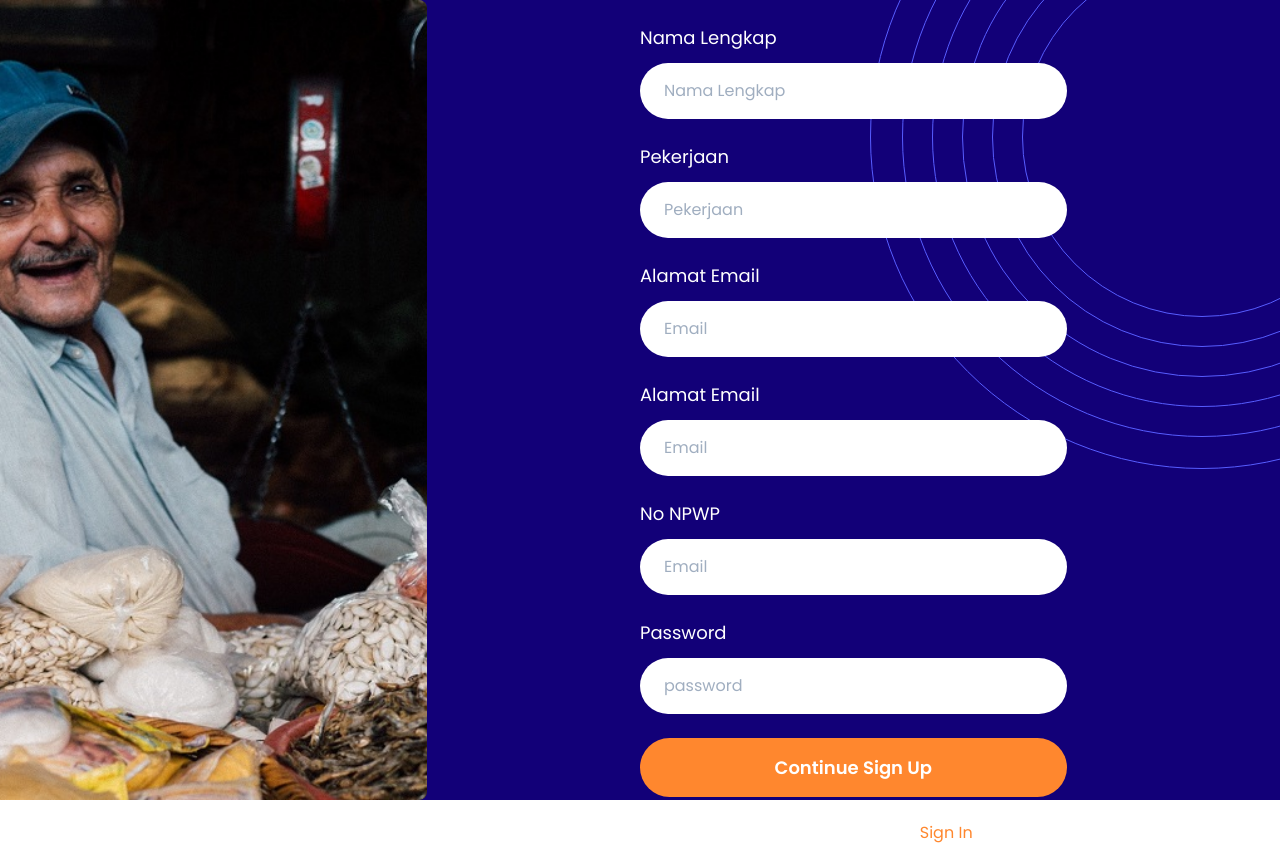
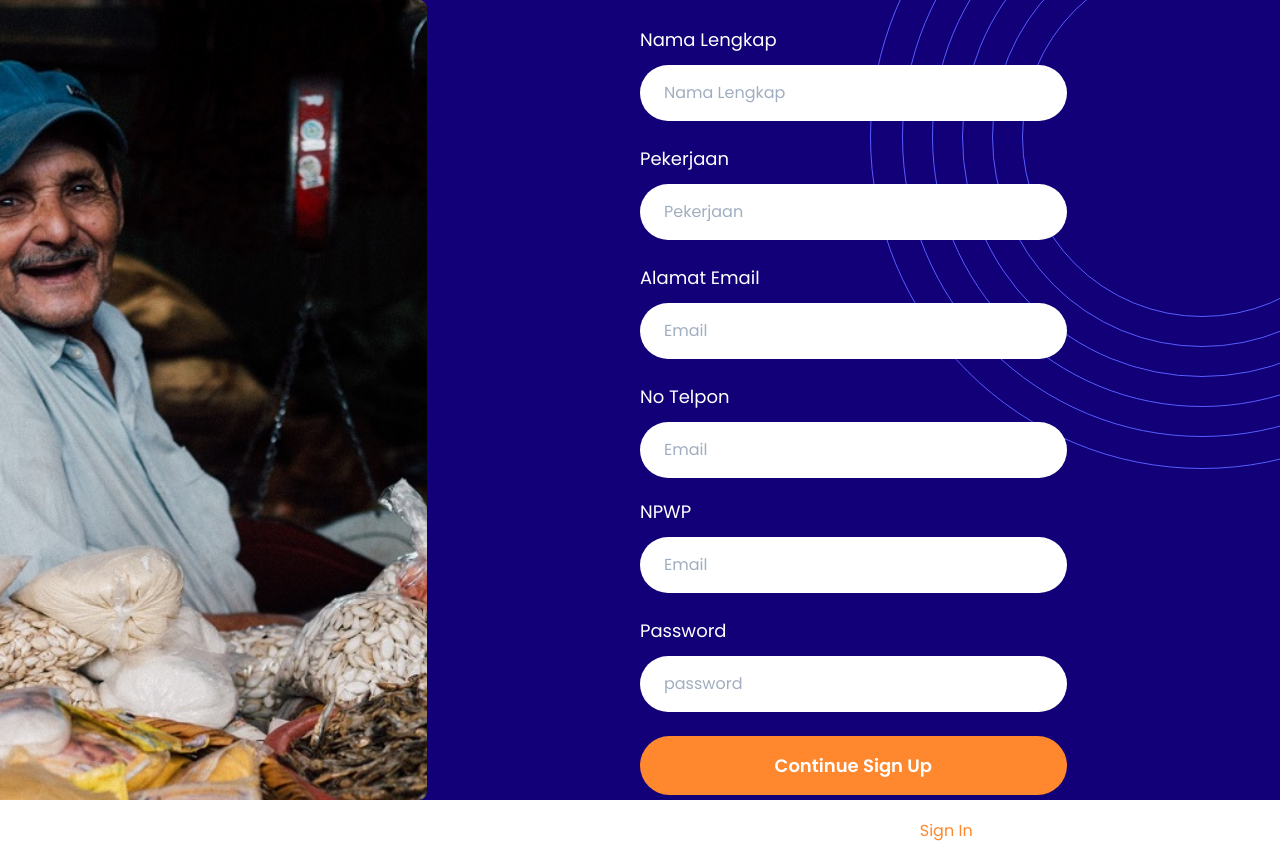
Before and after one commit to Ahmadfauzaan/UMKM-frontend, a Nuxt app: page /register in a window 1280 px wide. Built offline with nearby package versions, Linux system fonts and the light colour scheme.

Commit message:
no telfon

```diff
--- a/pages/register.vue
+++ b/pages/register.vue
@@ -47,10 +47,10 @@
                 />
               </div>
             </div>
-              <div class="mb-6">
-              <div class="mb-4">
+              <div class="mb-5">
+              <div class="mb-3">
                 <label class="font-normal text-lg text-white block mb-3"
-                  >Alamat Email</label
+                  >No Telpon</label
                 >
                 <input
                   type="email"
@@ -63,7 +63,7 @@
               <div class="mb-6">
               <div class="mb-4">
                 <label class="font-normal text-lg text-white block mb-3"
-                  >No NPWP</label
+                  >NPWP</label
                 >
                 <input
                   type="email"
```
